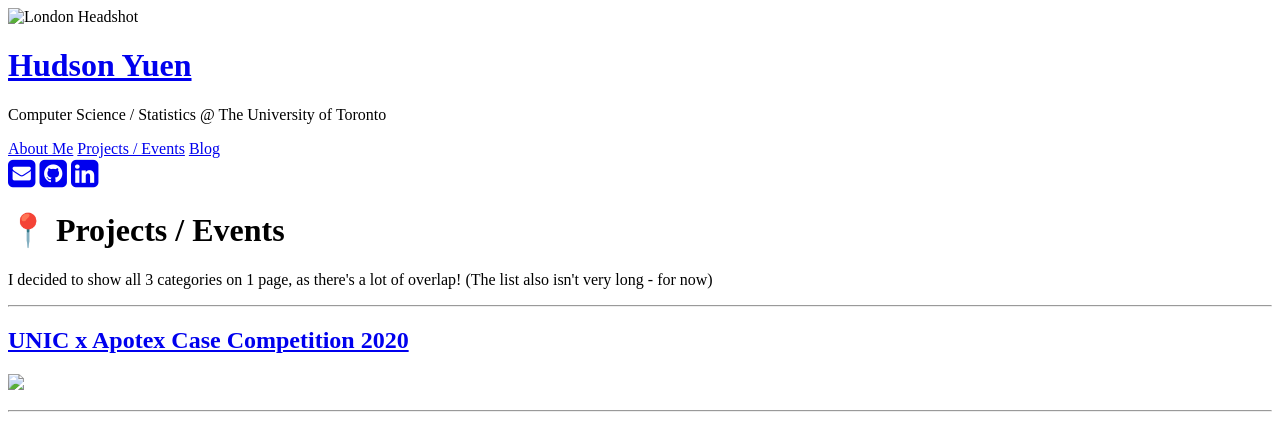
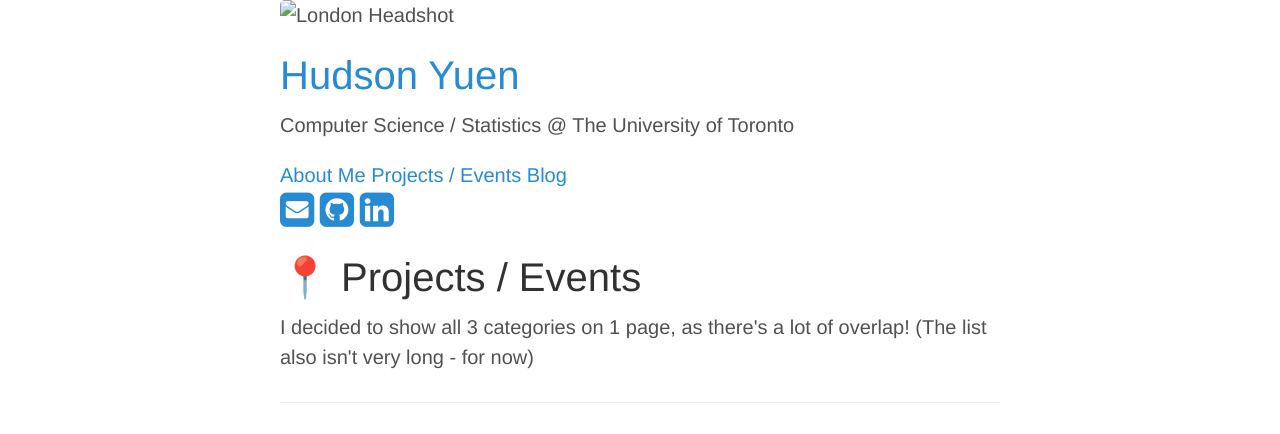
Before and after one commit to hudyu17/personal_hyde, a Jekyll site: the page built from projects.md, in a window 1280 px wide. Shown: the top 434 px of the page. Built offline with Jekyll 4.4.1, drawn with Linux system fonts in a browser that asks for light colours; nearby versions of some CDN libraries.

Commit message:
change head

```diff
--- a/_includes/head.html
+++ b/_includes/head.html
@@ -16,7 +16,7 @@
 
   <!-- CSS -->
   <link rel="stylesheet" href="//maxcdn.bootstrapcdn.com/font-awesome/4.2.0/css/font-awesome.min.css">
-  <link rel="stylesheet" href="{{ site.baseurl }}assets/css/poole.css">
+  <link rel="stylesheet" href="{{ site.url }}/assets/css/poole.css">
   <link rel="stylesheet" href="{{ site.baseurl }}assets/css/syntax.css">
   <link rel="stylesheet" href="{{ site.baseurl }}assets/css/hyde.css">
   <link rel="stylesheet" href="http://fonts.googleapis.com/css?family=PT+Sans:400,400italic,700|Abril+Fatface">
```
